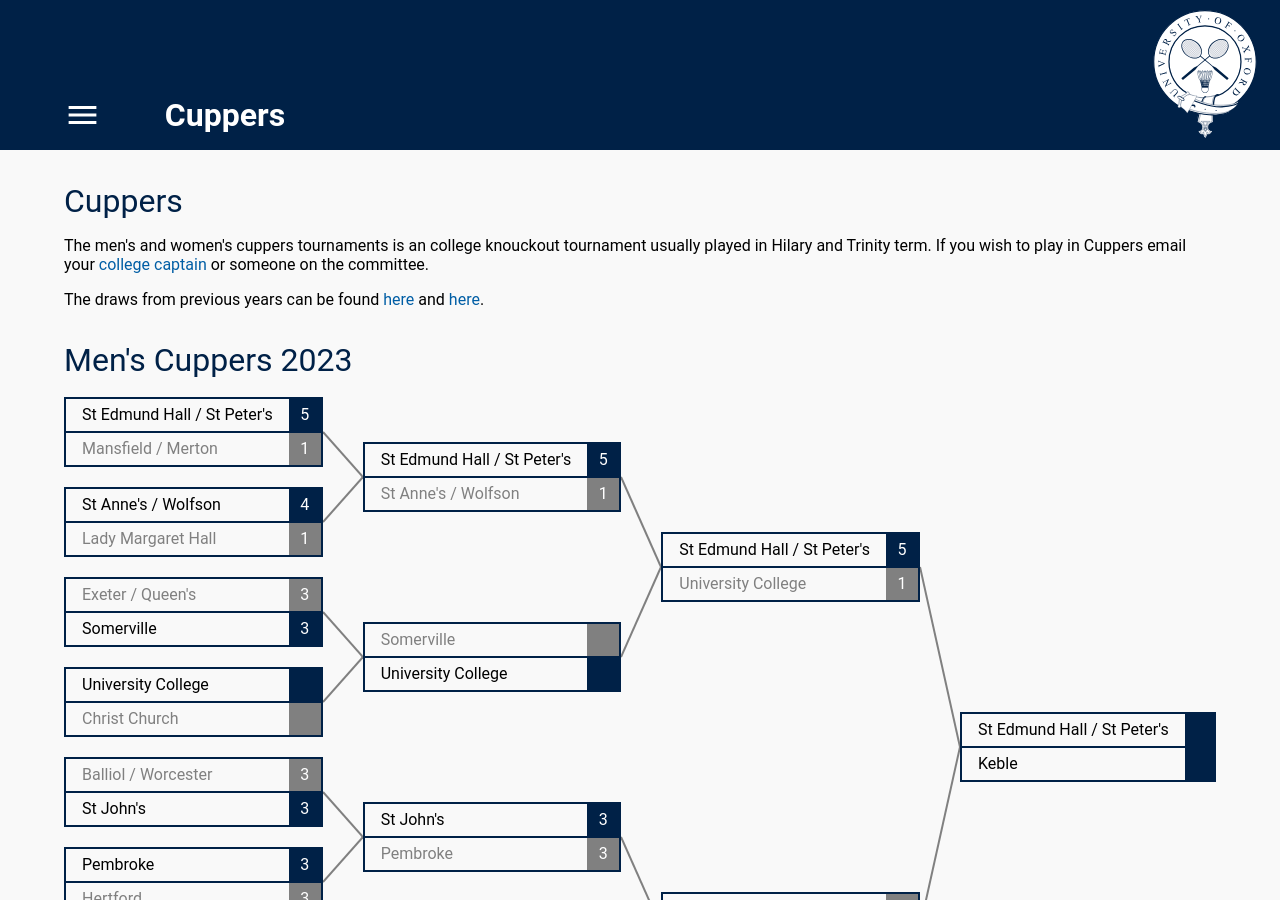
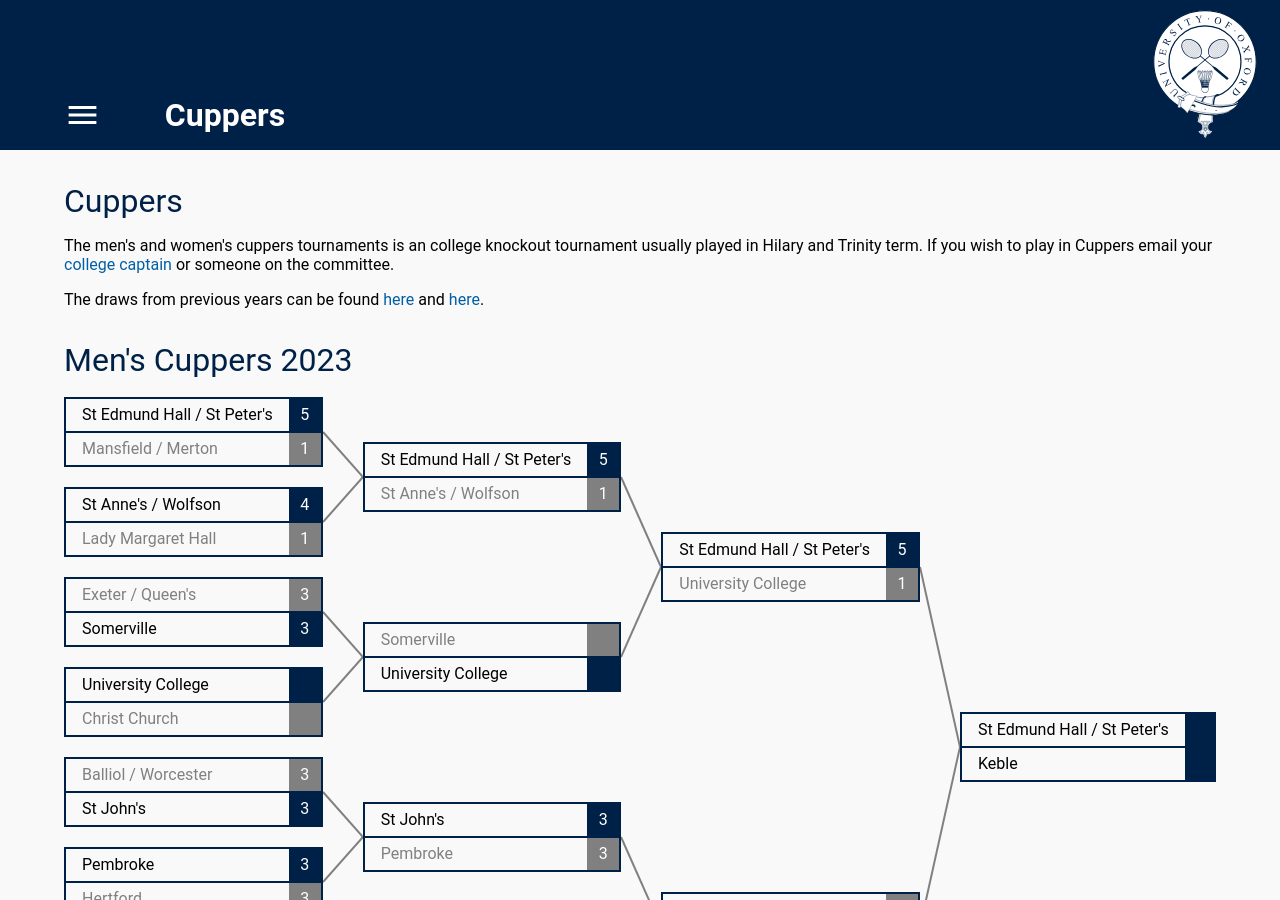
Before and after one commit to OUBaC/OUBaC.github.io, a Jekyll site: the page built from cuppers.html, in a window 1280 px wide and 900 px high. Built offline with Jekyll 4.4.1, drawn with Linux system fonts in a browser that asks for light colours.

Commit message:
Updating small items + writing handover docs

```diff
--- /dev/null
+++ b/_posts/2026-09-25-freshers.html
@@ -0,0 +1,6 @@
+---
+title: Freshers' Fair
+excerpt: Check here for details on the Freshers' Fair!
+---
+
+<p>Please check out the <strong><u><a href="/freshers-fair.html">Freshers' Fair</a></u></strong> page for more details! This usually happens in the first couple weeks of Michaelmas, so details of when it is and where our booth will be should appear around that time.
--- a/cuppers.html
+++ b/cuppers.html
@@ -4,7 +4,7 @@
 - /styles/cuppers-styles.css
 ---
 <h2>Cuppers</h2>
-<p>The men's and women's cuppers tournaments is an college knouckout tournament usually played in Hilary and Trinity term. If you wish to play in Cuppers email your <a href="/college-captains.html">college captain</a> or someone on the committee.</p>
+<p>The men's and women's cuppers tournaments is an college knockout tournament usually played in Hilary and Trinity term. If you wish to play in Cuppers email your <a href="/college-captains.html">college captain</a> or someone on the committee.</p>
 
 The draws from previous years can be found <a href="/archive/cuppers-mens.html">here</a> and <a href="/archive/cuppers-womens.html">here</a>.
 
--- a/index.html
+++ b/index.html
@@ -36,10 +36,10 @@
 	<div style="background: url(/assets/crossed-racquets.svg);position:absolute; height:100%; width:100%;opacity:0.5;"></div>
 		<div class="content" id="latest-news-container">
 			<div>
-				<h2 style="color: #002147; font-size:40px;">Latest <br> News</h3>
+				<h2 style="color: #002147; font-size:40px;">Latest News</h3>
 				</div>
 				<div id="latest-news-card-container">
-					{% for post in site.posts limit: 2 %}
+					{% for post in site.posts limit: 3 %}
 					<a href="{{post.url}}" class="card latest-news-card"><div>
 						<h3>{{post.title}}</h3>
 						<p>{{post.excerpt}}</p>
--- a/styles/index-styles.scss
+++ b/styles/index-styles.scss
@@ -234,3 +234,35 @@
   }
 
 }
+
+#latest-news-container {
+  display: flex;
+  flex-wrap: wrap;
+  align-items: center;
+  gap: 30px;
+  padding: 20px;
+}
+
+#latest-news-container > div:first-child {
+  flex: 0 0 auto;
+}
+
+#latest-news-container > div:first-child h2 {
+  margin: 0;
+  white-space: nowrap;
+}
+
+#latest-news-card-container {
+  display: flex;
+  flex: 1 1 750px;
+  flex-wrap: wrap;
+  gap: 30px;
+  min-width: 0;
+}
+
+.latest-news-card {
+  flex: 1 1 200px;
+  max-width: none;
+  min-width: 200px;
+  margin: 0;
+}
```
Also changed, not shown: handover/how_to_do.md (added, +133 -0 lines), handover/it_rep_handover_note.md (added, +44 -0 lines), Gemfile.lock, README.md.
